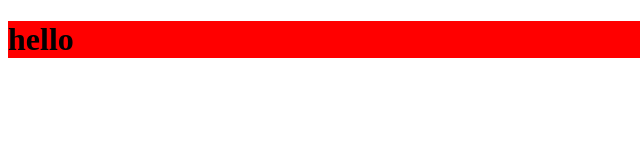
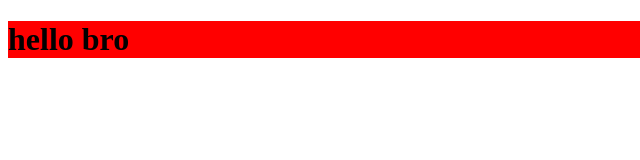
Before and after one commit to CaptainNaoki/projet, a plain HTML site: page index.html in a window 1280 px wide. Shown: the full height of the page, 0-640 px from the left. Drawn offline with Linux system fonts and the light colour scheme.

Commit message:
Modification du titre H1

```diff
--- a/index.html
+++ b/index.html
@@ -7,6 +7,6 @@
   <title>Document</title>
 </head>
 <body>
-  <h1>hello</h1>
+  <h1>hello bro</h1>
 </body>
 </html>
```
